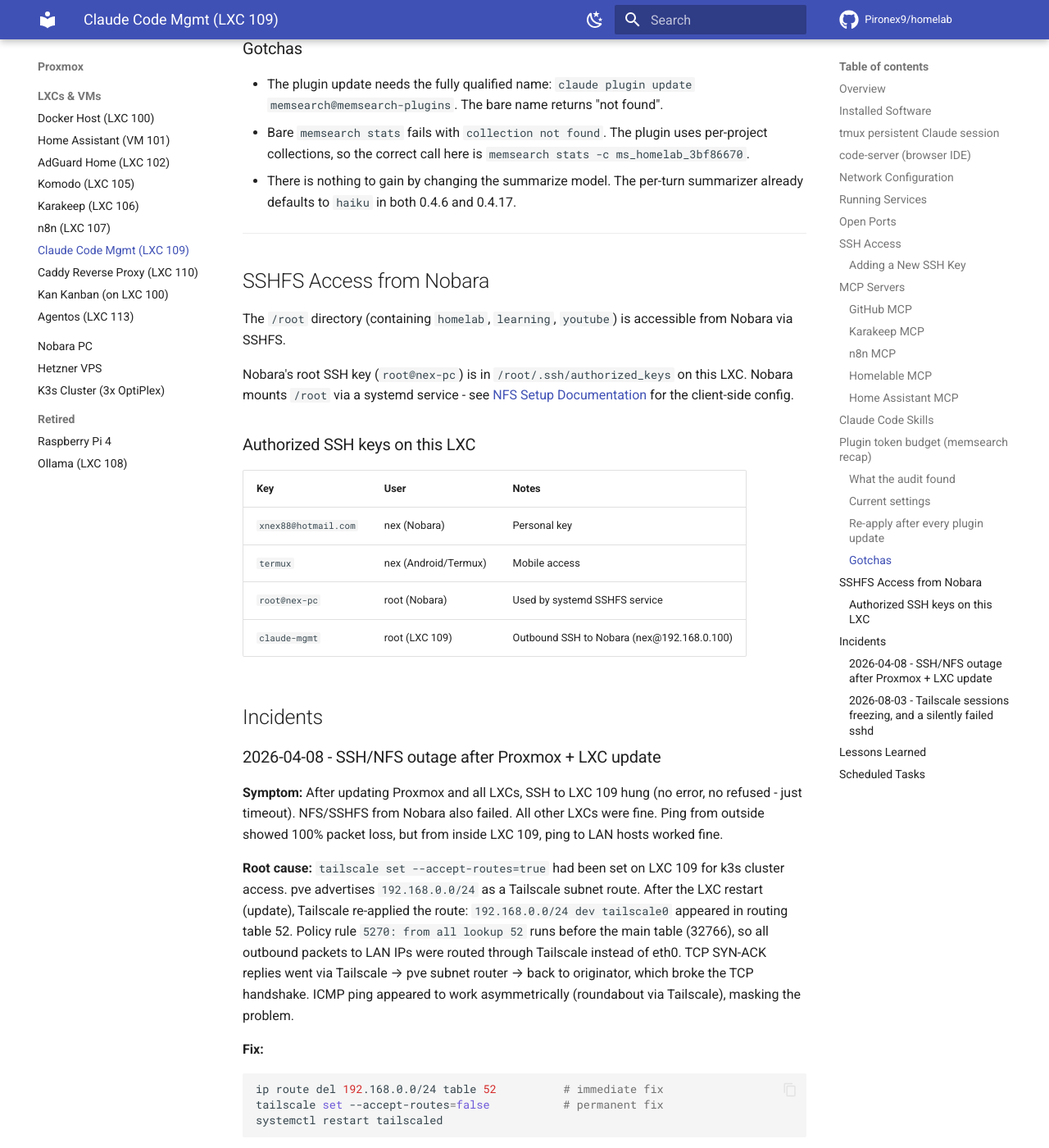
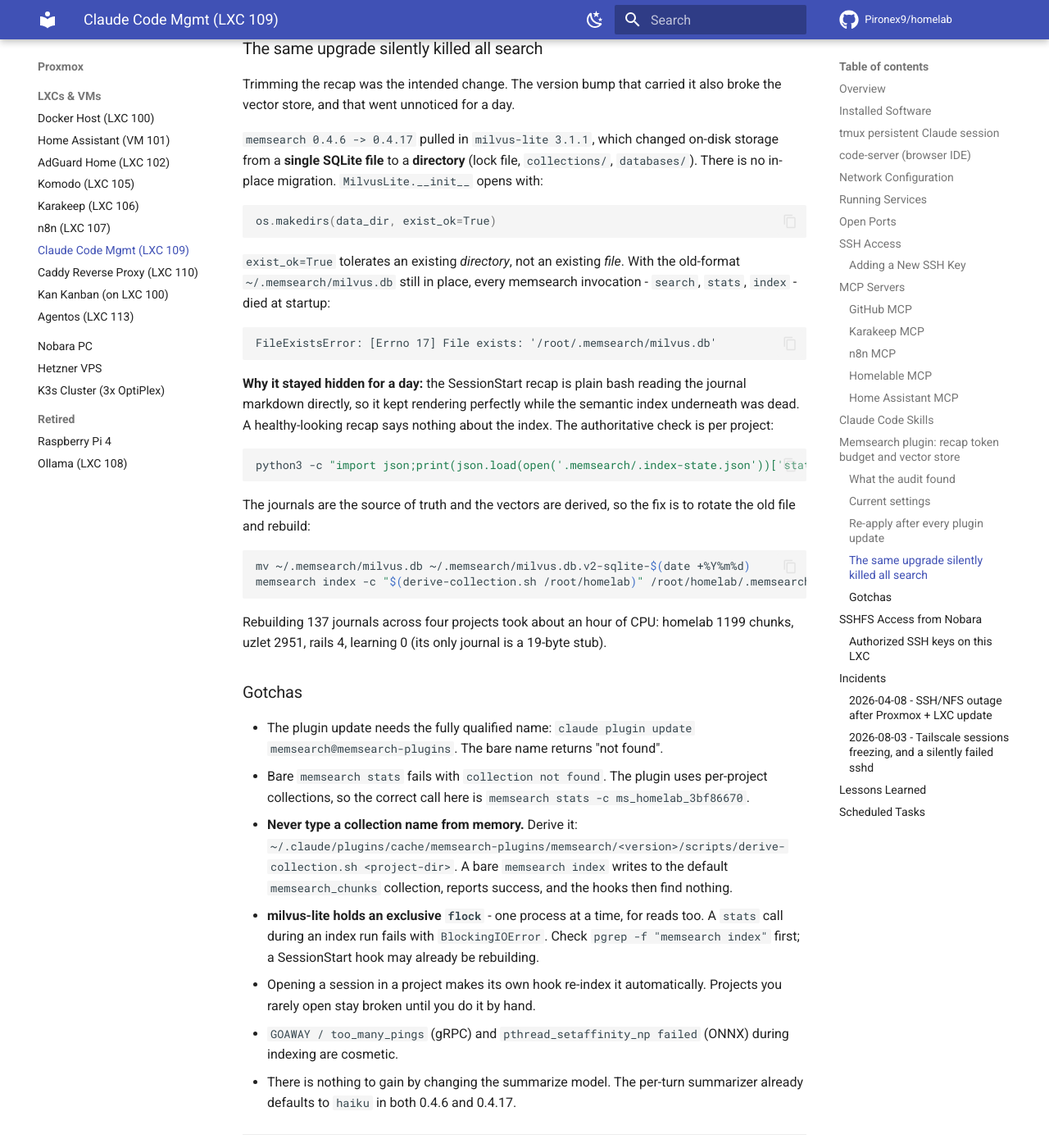
Before and after one commit to Pironex9/homelab, an MkDocs documentation site: the page built from docs/hosts/claude-mgmt.md, in a window 1280 px wide and 1400 px high, scrolled down 7652 px. Shown: the whole window at 82% size. Built offline with MkDocs 1.6.1 and Material for MkDocs 9.7.7, drawn with Linux system fonts in a browser that asks for light colours; comment, search, counter and statistics services are not loaded; some of the changed text lies outside the part shown.

Commit message:
docs(claude-mgmt): document the milvus-lite format break
The memsearch 0.4.6 -> 0.4.17 upgrade pulled milvus-lite 3.1.1, which
moved storage from a single SQLite file to a directory. No migration
path, so os.makedirs hit the old file and every memsearch call died
with FileExistsError before running a query.

It hid for a day because the SessionStart recap is plain bash over the
journal markdown - it kept looking healthy while the index was dead.
The status field in .memsearch/.index-state.json is the real check.

Also records the two traps hit while rebuilding: a bare `memsearch
index` writes to the default collection and the hooks never find it,
and milvus-lite holds an exclusive flock so nothing runs in parallel.

````diff
--- a/docs/hosts/claude-mgmt.md
+++ b/docs/hosts/claude-mgmt.md
@@ -196,7 +196,7 @@
 
 ---
 
-## Plugin token budget (memsearch recap)
+## Memsearch plugin: recap token budget and vector store
 
 The [memsearch](https://github.com/memsearch-plugins) plugin gives Claude Code semantic recall over past sessions. Its `SessionStart` hook also injects a "Recent Memory" recap of the most recent daily journals into **every** session start, including `--resume`. That injection is invisible in normal use and is paid for on every single start.
 
@@ -234,10 +234,45 @@
 
 It exits 2 if upstream reshapes the hook, rather than silently doing nothing - a quiet no-op is the failure that would go unnoticed for months. The hook change takes effect on the next session start, not the current one.
 
+### The same upgrade silently killed all search
+
+Trimming the recap was the intended change. The version bump that carried it also broke the vector store, and that went unnoticed for a day.
+
+`memsearch 0.4.6 -> 0.4.17` pulled in `milvus-lite 3.1.1`, which changed on-disk storage from a **single SQLite file** to a **directory** (lock file, `collections/`, `databases/`). There is no in-place migration. `MilvusLite.__init__` opens with:
+
+```python
+os.makedirs(data_dir, exist_ok=True)
+```
+
+`exist_ok=True` tolerates an existing *directory*, not an existing *file*. With the old-format `~/.memsearch/milvus.db` still in place, every memsearch invocation - `search`, `stats`, `index` - died at startup:
+
+```
+FileExistsError: [Errno 17] File exists: '/root/.memsearch/milvus.db'
+```
+
+**Why it stayed hidden for a day:** the SessionStart recap is plain bash reading the journal markdown directly, so it kept rendering perfectly while the semantic index underneath was dead. A healthy-looking recap says nothing about the index. The authoritative check is per project:
+
+```bash
+python3 -c "import json;print(json.load(open('.memsearch/.index-state.json'))['status'])"
+```
+
+The journals are the source of truth and the vectors are derived, so the fix is to rotate the old file and rebuild:
+
+```bash
+mv ~/.memsearch/milvus.db ~/.memsearch/milvus.db.v2-sqlite-$(date +%Y%m%d)
+memsearch index -c "$(derive-collection.sh /root/homelab)" /root/homelab/.memsearch/memory
+```
+
+Rebuilding 137 journals across four projects took about an hour of CPU: homelab 1199 chunks, uzlet 2951, rails 4, learning 0 (its only journal is a 19-byte stub).
+
 ### Gotchas
 
 - The plugin update needs the fully qualified name: `claude plugin update memsearch@memsearch-plugins`. The bare name returns "not found".
 - Bare `memsearch stats` fails with `collection not found`. The plugin uses per-project collections, so the correct call here is `memsearch stats -c ms_homelab_3bf86670`.
+- **Never type a collection name from memory.** Derive it: `~/.claude/plugins/cache/memsearch-plugins/memsearch/<version>/scripts/derive-collection.sh <project-dir>`. A bare `memsearch index` writes to the default `memsearch_chunks` collection, reports success, and the hooks then find nothing.
+- **milvus-lite holds an exclusive `flock`** - one process at a time, for reads too. A `stats` call during an index run fails with `BlockingIOError`. Check `pgrep -f "memsearch index"` first; a SessionStart hook may already be rebuilding.
+- Opening a session in a project makes its own hook re-index it automatically. Projects you rarely open stay broken until you do it by hand.
+- `GOAWAY / too_many_pings` (gRPC) and `pthread_setaffinity_np failed` (ONNX) during indexing are cosmetic.
 - There is nothing to gain by changing the summarize model. The per-turn summarizer already defaults to `haiku` in both 0.4.6 and 0.4.17.
 
 ---
````
